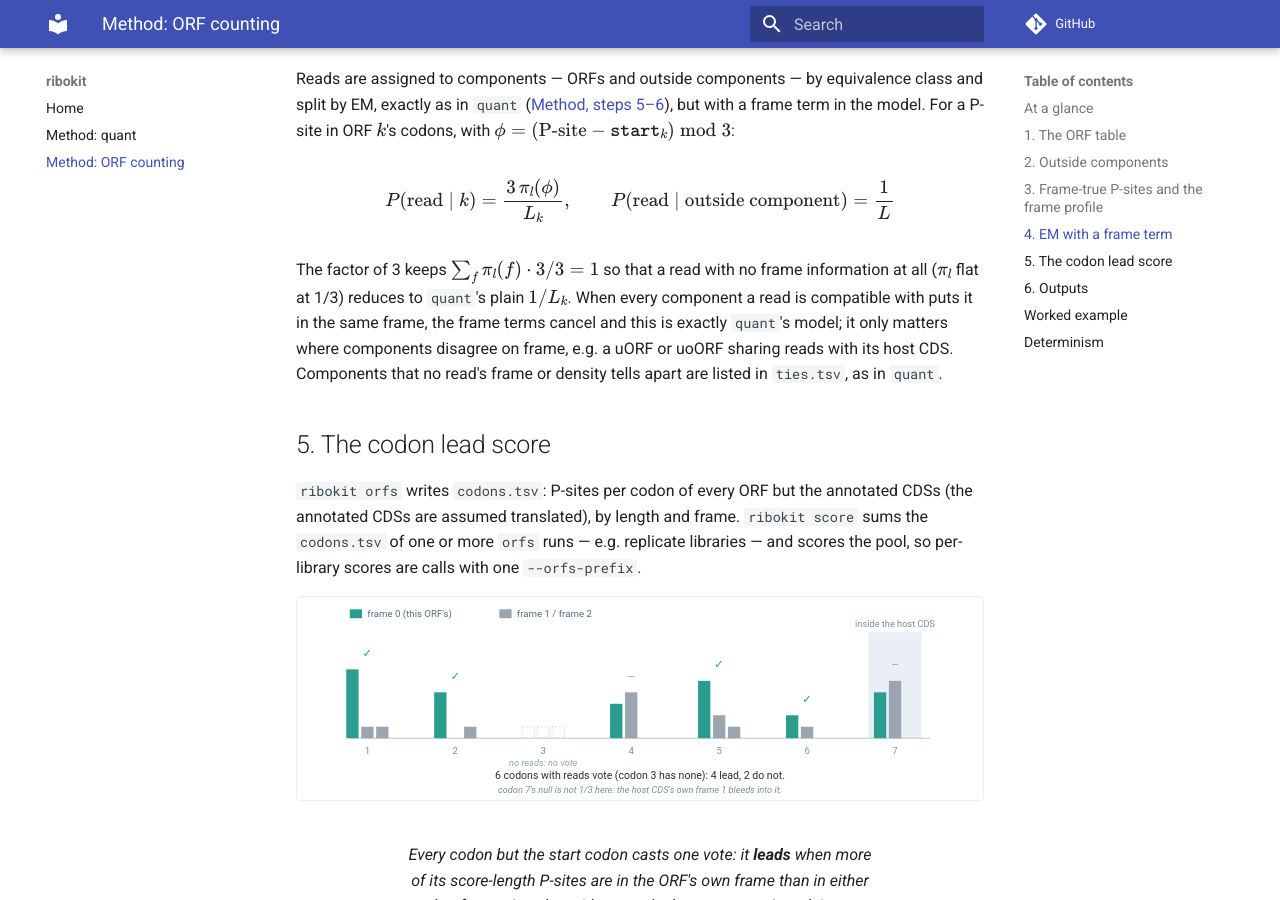
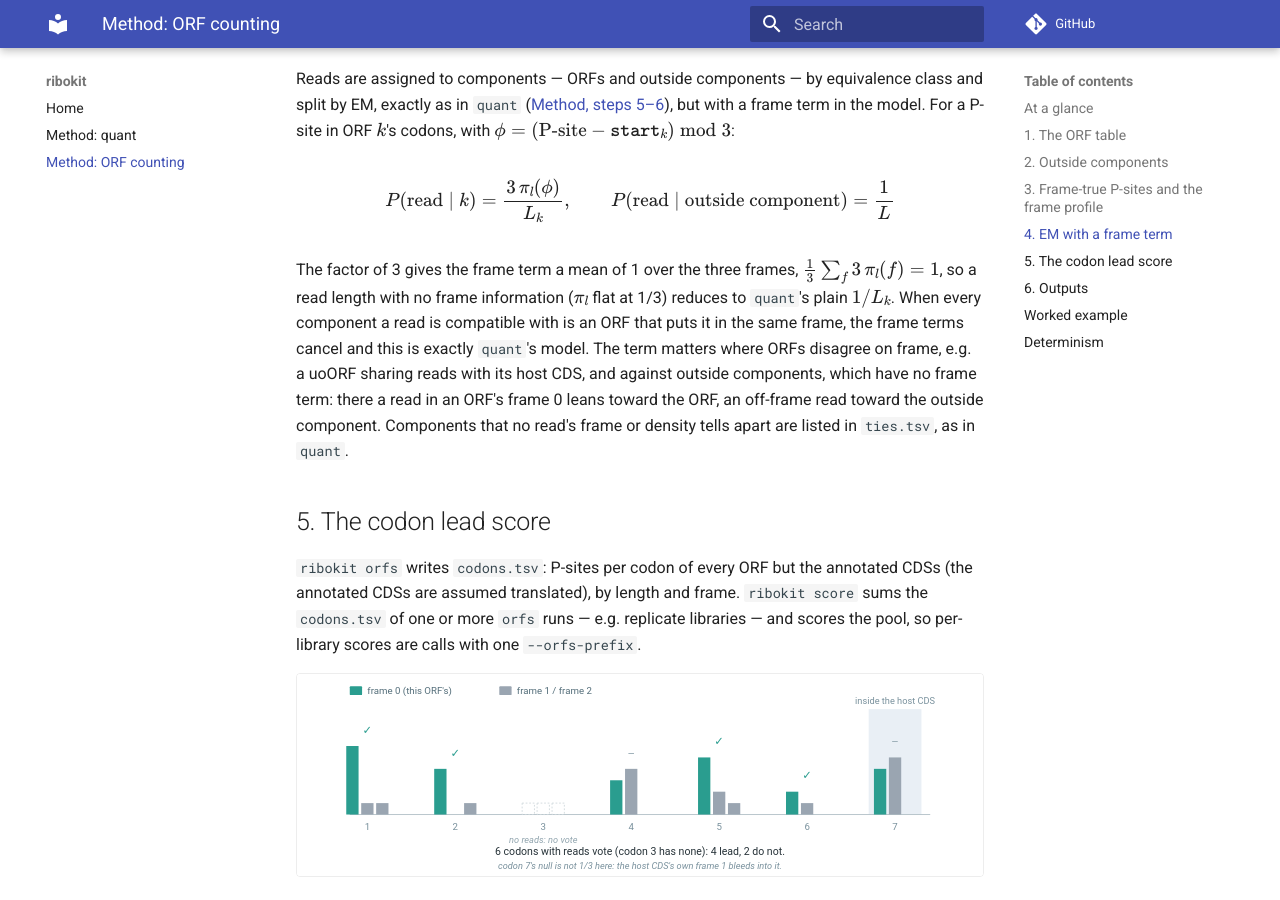
Before and after one commit to katarinagresova/ribokit, an MkDocs documentation site: the page built from docs/orfs.md, in a window 1280 px wide and 900 px high, scrolled down 3243 px. Built offline with MkDocs 1.6.1 and Material for MkDocs 9.7.7, drawn with Linux system fonts in a browser that asks for light colours; comment, search, counter and statistics services are not loaded.

Commit message:
docs: correct the frame term's normalisation and when it cancels

```diff
--- a/docs/orfs.md
+++ b/docs/orfs.md
@@ -103,13 +103,16 @@ P(\text{read} \mid k) = \frac{3\,\pi_{l}(\phi)}{L_k}, \qquad
 P(\text{read} \mid \text{outside component}) = \frac{1}{L}
 $$
 
-The factor of 3 keeps $\sum_f \pi_l(f) \cdot 3 / 3 = 1$ so that a read with no
-frame information at all ($\pi_l$ flat at 1/3) reduces to `quant`'s plain
-$1/L_k$. When every component a read is compatible with puts it in the same
-frame, the frame terms cancel and this is exactly `quant`'s model; it only
-matters where components disagree on frame, e.g. a uORF or uoORF sharing reads
-with its host CDS. Components that no read's frame or density tells apart are
-listed in `ties.tsv`, as in `quant`.
+The factor of 3 gives the frame term a mean of 1 over the three frames,
+$\tfrac{1}{3}\sum_f 3\,\pi_l(f) = 1$, so a read length with no frame
+information ($\pi_l$ flat at 1/3) reduces to `quant`'s plain $1/L_k$. When
+every component a read is compatible with is an ORF that puts it in the same
+frame, the frame terms cancel and this is exactly `quant`'s model. The term
+matters where ORFs disagree on frame, e.g. a uoORF sharing reads with its host
+CDS, and against outside components, which have no frame term: there a read in
+an ORF's frame 0 leans toward the ORF, an off-frame read toward the outside
+component. Components that no read's frame or density tells apart are listed
+in `ties.tsv`, as in `quant`.
 
 ## 5. The codon lead score
 
```
